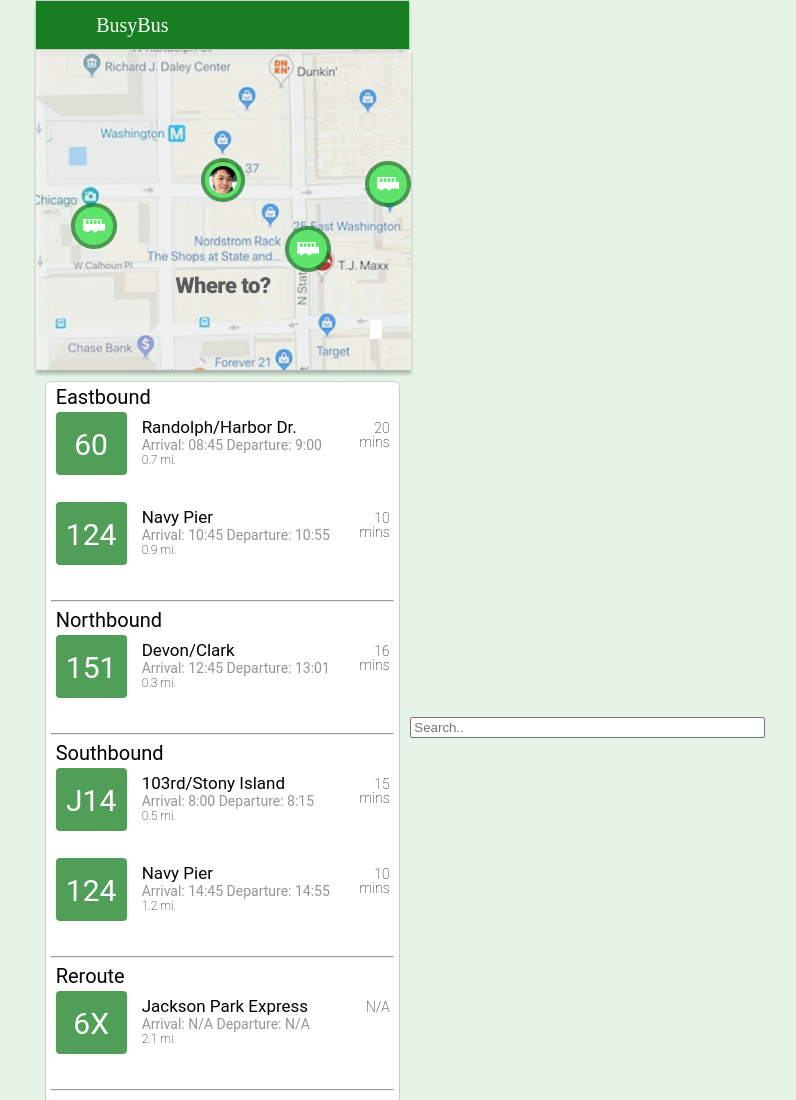
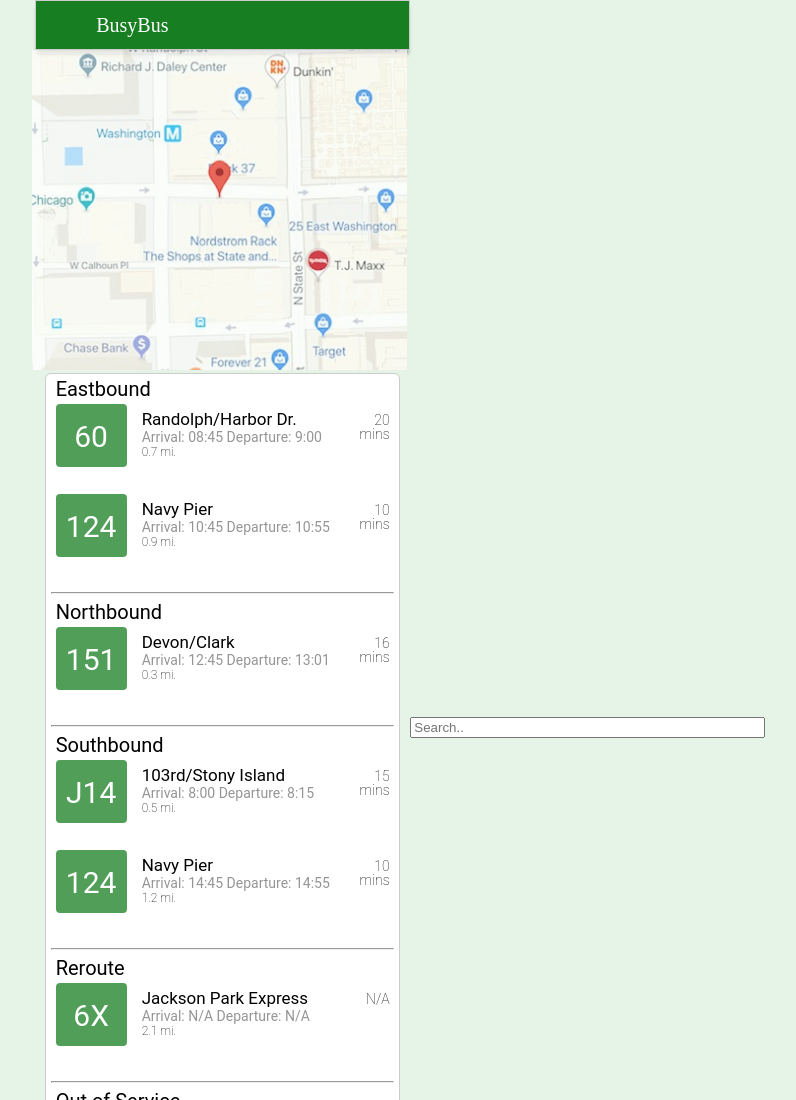
Before and after one commit to tjmoua19/Fundamental-Challenge, a plain HTML site: page index.html in a window 1280 px wide. Shown: the top 1100 px of the page, without its empty margins (421-1217 px from the left). Drawn offline with Linux system fonts and the light colour scheme.

Commit message:
Update index.html

```diff
--- a/index.html
+++ b/index.html
@@ -12,7 +12,7 @@
 </div>
 
 <div class="image">
-  <img class="map" src="images/map1.png">
+  <img class="map" src="images/map.png">
 </div>
 
 <section class="border">
```
